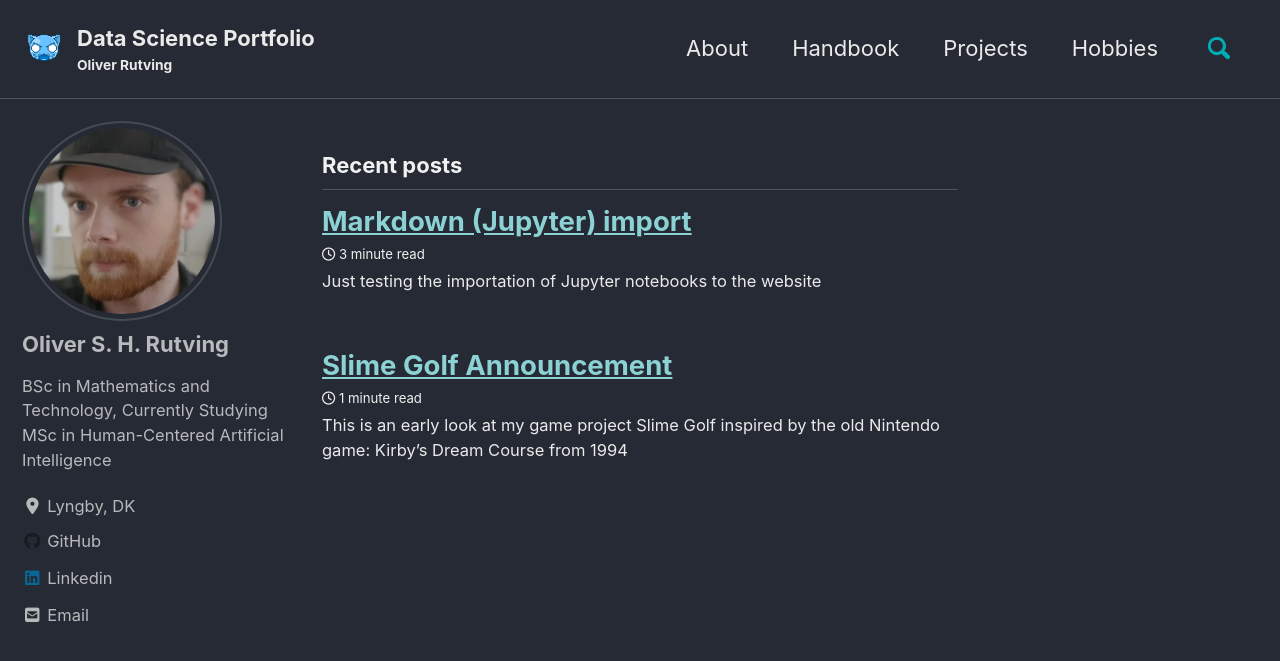
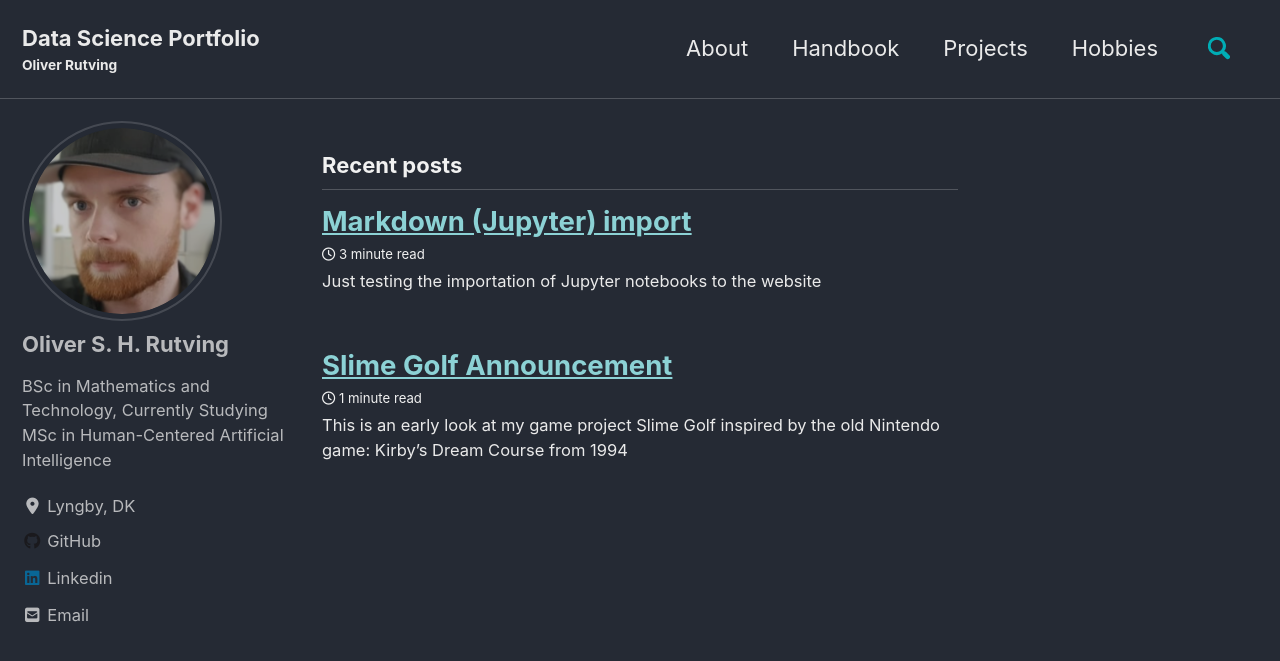
Before and after one commit to oliv2079/oliv2079.github.io, a Jekyll site: the page built from index.html, in a window 1280 px wide and 900 px high. Shown: the top 661 px of the window. Built offline with Jekyll 4.4.1, drawn with Linux system fonts in a browser that asks for light colours; cached includes are drawn as plain includes; nearby versions of some CDN libraries; the list of posts is cut into pages by our own code.

Commit message:
Update _config.yml

```diff
--- a/_config.yml
+++ b/_config.yml
@@ -25,7 +25,7 @@ url                      : "https://rutving.com" # the base hostname & protocol
 baseurl                  :
 repository               : oliv2079/oliv2079.github.io
 teaser                   : # path of fallback teaser image, e.g. "/assets/images/500x300.png"
-logo                     : /images/logo.png
+logo                     :
 masthead_title           : # overrides the website title displayed in the masthead, use " " for no title
 # breadcrumbs            : false # true, false (default)
 words_per_minute         : 200
```
